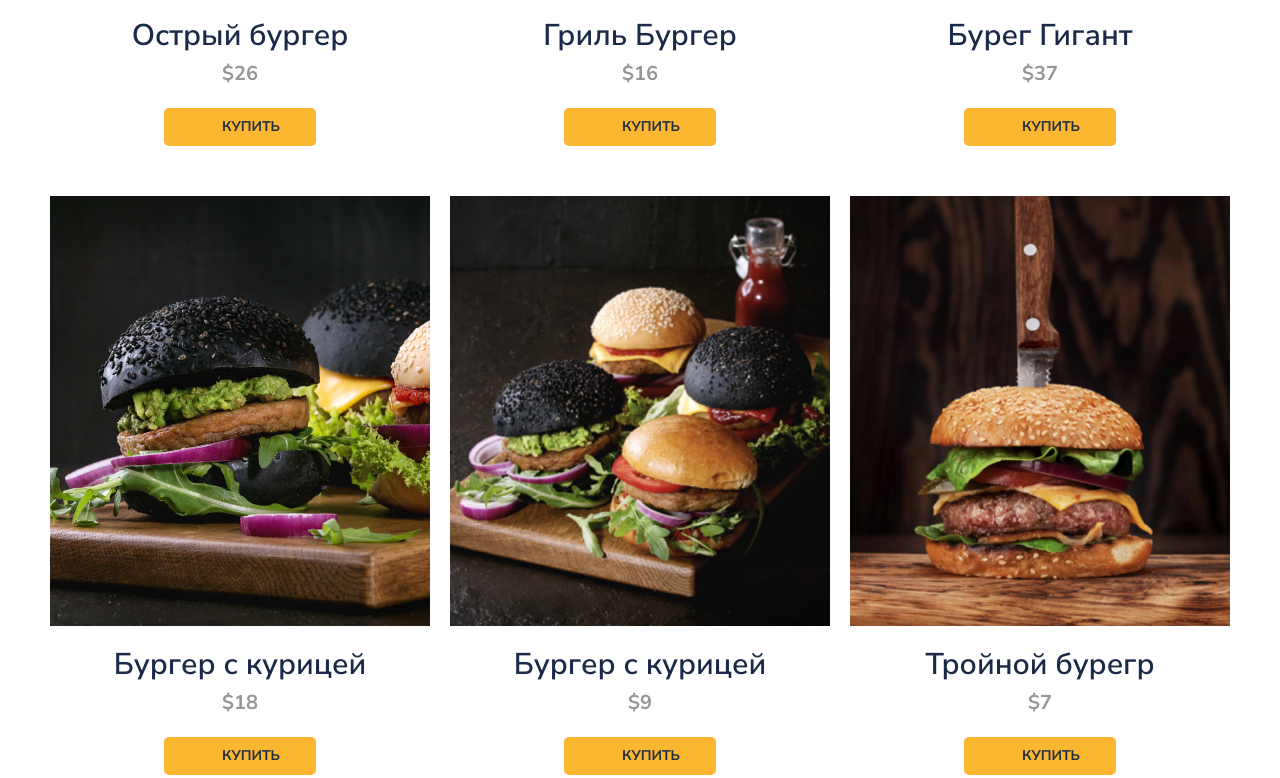
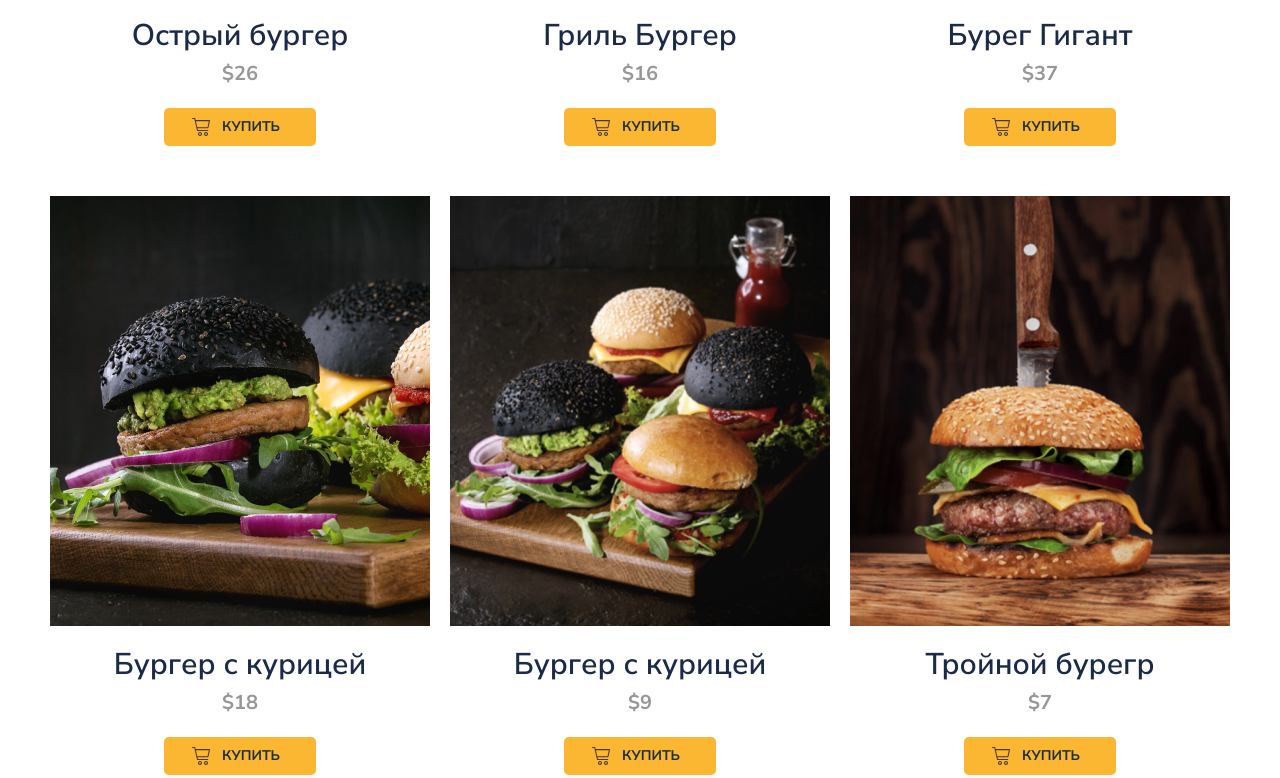
Before and after one commit to PSavon/Module01-Burger, a plain HTML site: page index.html in a window 1280 px wide. Shown: the part 1790-2568 px from the top of the page. Drawn offline with nearby package versions, Linux system fonts and the light colour scheme; the site is published under a folder, as on GitHub Pages, so addresses that start at the root find nothing.

Commit message:
dz 13 img

```diff
--- a/styles/main.css
+++ b/styles/main.css
@@ -271,7 +271,7 @@ color: #DEDEDE;
     margin: 0 114px;
     margin-top: 20px;
     margin-bottom: 50px;
-    background-image: url(/images/cart-menu.svg);
+    background-image: url(../images/cart-menu.svg);
     background-repeat: no-repeat;
     background-position: 21% center;
     padding: 7px 0 7px 22px;
```
